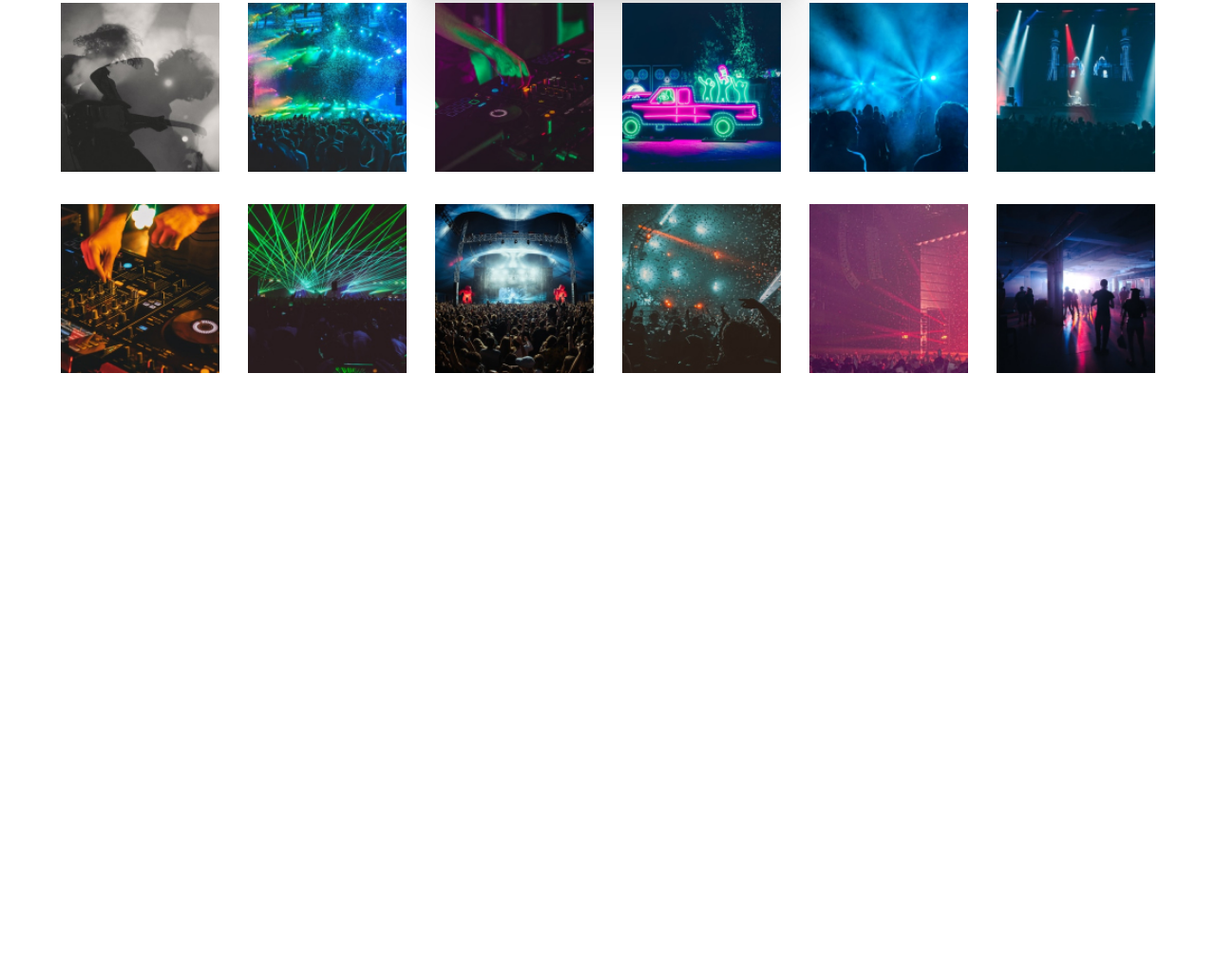
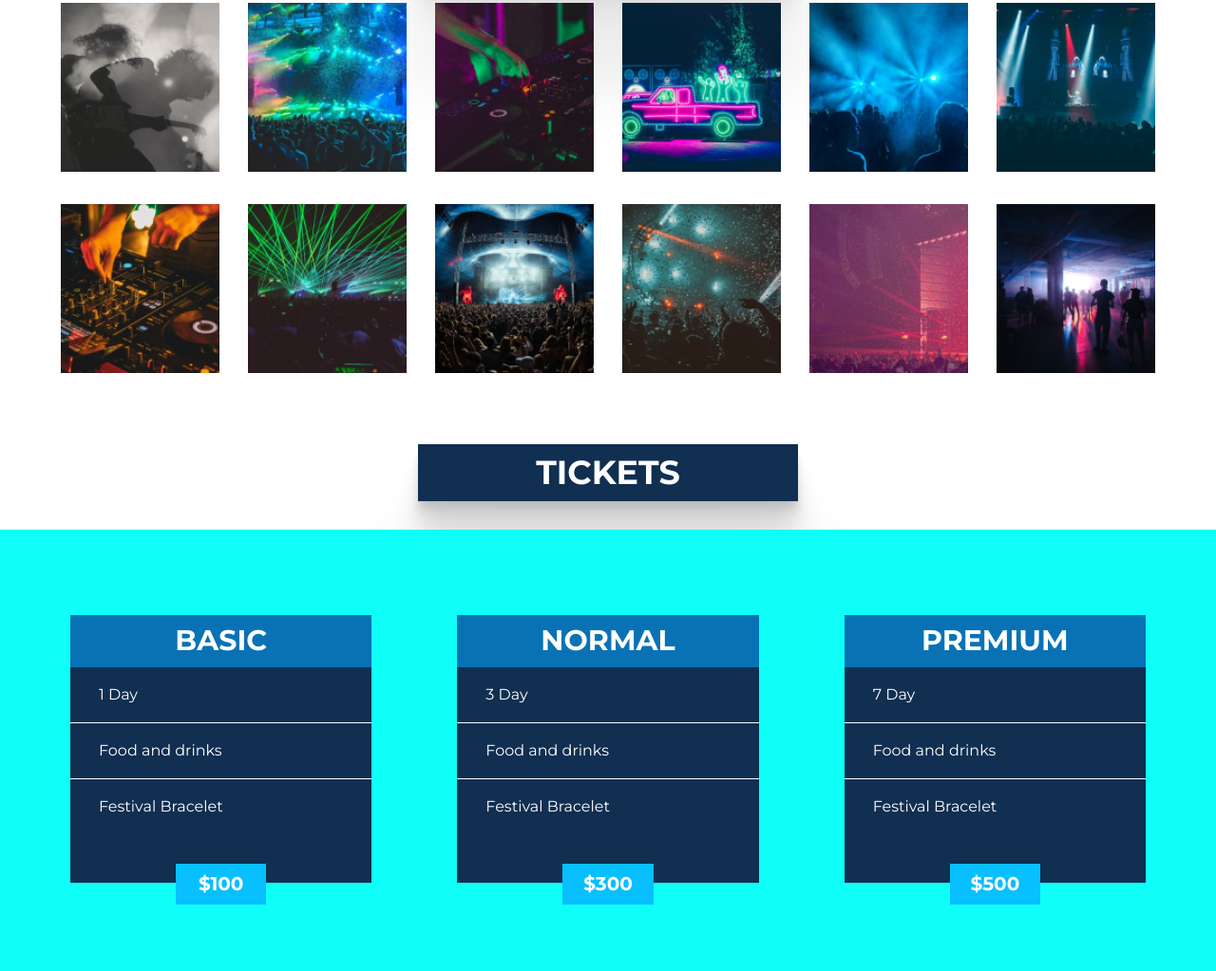
Before and after one commit to HectorGerardoZV/Proyecto04-MusicFestival, a website: page Build/html/index.html in a window 1280 px wide. Shown: the part 3346-4369 px from the top of the page at 95% size. Before the commit the page ends 3744 px from the top, so only its background shows below. Drawn offline with Linux system fonts and the light colour scheme.

Commit message:
Tickets section completion

```diff
--- a/code/sass/app.scss
+++ b/code/sass/app.scss
@@ -12,3 +12,4 @@
 @import "layout/about";
 @import "layout/lineup";
 @import "layout/gallery";
+@import "layout/tickets";
--- a/code/sass/layout/_gallery.scss
+++ b/code/sass/layout/_gallery.scss
@@ -17,6 +17,12 @@
         margin: 0;
         li {
             cursor: pointer;
+            img {
+                transition: ease .4s;
+                &:hover {
+                    box-shadow: $shadow;
+                }
+            }
         }
     }
 }
--- /dev/null
+++ b/code/sass/layout/_tickets.scss
@@ -0,0 +1,52 @@
+.tickets {
+    margin-top: $big;
+}
+
+.tickets__background {
+    background-color: $colorE;
+    .tickets__content {
+        padding-top: $big;
+        padding-bottom: $medium;
+        @include grid(3, $big);
+    }
+}
+
+.tickets__cart {
+    padding: 2rem 1rem;
+    .ticket__title {
+        color: $colorF;
+        text-align: center;
+        padding: 1rem 0;
+        background-color: $colorC;
+    }
+    .ticket__content {
+        margin: 0;
+        padding: 0;
+        background-color: $colorB;
+        li {
+            padding: 2rem 0 2rem 3rem;
+            color: $colorF;
+            border-bottom: solid 1px white;
+            &:last-of-type {
+                border-bottom: none;
+                padding-bottom: 7rem;
+            }
+        }
+    }
+    .ticket__price {
+        padding: 1rem 0;
+        margin: 0 auto;
+        position: relative;
+        z-index: 1;
+        margin-top: -2rem;
+        max-width: 30%;
+        background-color: $colorD;
+        text-align: center;
+        color: $colorF;
+        font-weight: $fw-700;
+    }
+    transition: ease .2s;
+    &:hover {
+        filter: drop-shadow(5px 5px 10px #000);
+    }
+}
```
Also changed, not shown: Build/css/app.css, Build/html/index.html.
